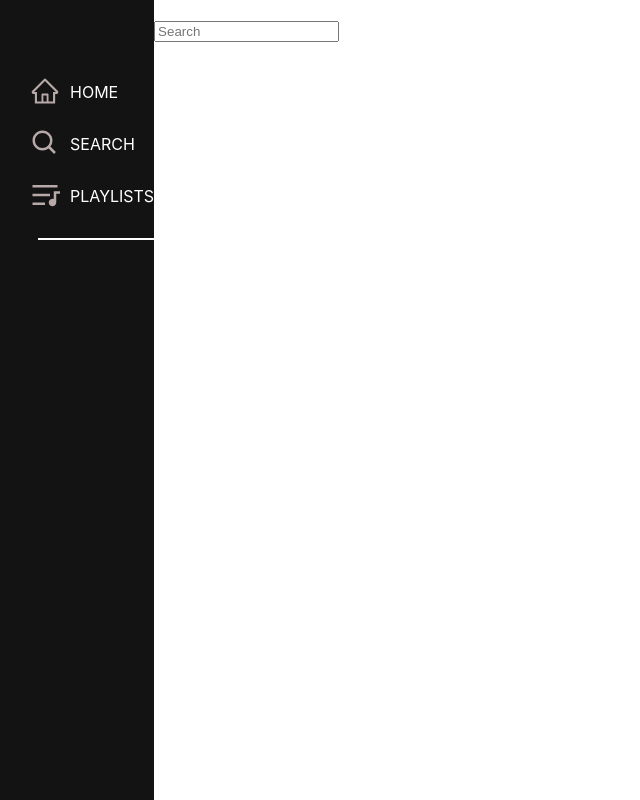
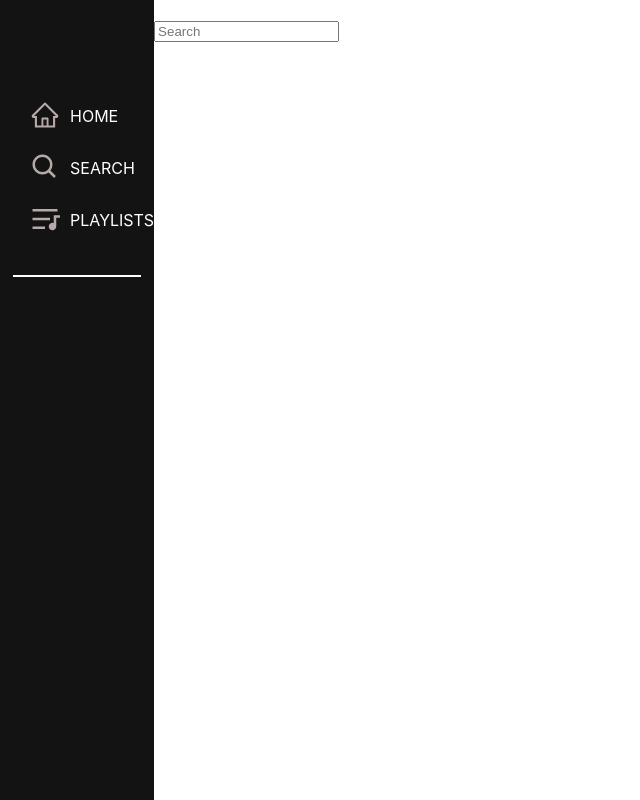
Before and after one commit to talentedasian/spotify-clone-jos-front, a React (Create React App) app: page / in a window 1280 px wide. Shown: the whole page, without its empty margins (0-640 px from the left). Built offline with nearby package versions, Linux system fonts and the light colour scheme.

Commit message:
added border in side bar

```diff
--- a/src/App.css
+++ b/src/App.css
@@ -1,6 +1,7 @@
 .App {
   height: 100vh;
   width: 100vw;
+  font-family: -apple-system, BlinkMacSystemFont, 'Segoe UI', Roboto, Oxygen, Ubuntu, Cantarell, 'Open Sans', 'Helvetica Neue', sans-serif;
 }
 
 .main-component {
@@ -8,25 +9,22 @@
   width: 100vw;
   display: flex;
   flex-direction: row;
-  flex-wrap: nowrap;
+  flex-wrap: wrap;
 }
 
 .side-bar {
   display: flex;
   flex: 1.2 auto 0;
-  flex-direction: row;
+  flex-direction: column;
   min-height: 100vh;
   background-color: rgb(20, 19, 19);
 }
 
-.sidebar-border {
-
-  margin: auto auto auto auto;
-}
-
-.sidebar-border-div {
-  margin-left: 38px;
-  border: 0.1px solid white;
+.sidebar-border{
+  margin: auto;
+  border: 1px solid white;
+  width: 82%;
+  margin-top: 13px;
 }
 
 .search-item {
@@ -45,6 +43,7 @@
   padding-left: 30px;
   color: white;
   text-decoration: none;
+  margin-top: 40px;
 }
 
 .icons-container p {
--- a/src/components/Sidebar.js
+++ b/src/components/Sidebar.js
@@ -1,4 +1,4 @@
-import { BrowserRouter, Link } from 'react-router-dom'
+import { Link } from 'react-router-dom'
 import { BiSearch } from 'react-icons/bi';
 import { RiPlayListFill } from 'react-icons/ri';
 import {  AiOutlineHome } from 'react-icons/ai';
@@ -7,16 +7,16 @@ function Sidebar () {
 
 
     return (
-        <div>
+        <div className="side-bar">
             <ul className="icons-container">
                 <li className="icon-home-container">
-                    <Link to="/Home" className="icon-container">
+                    <Link to="/home" className="icon-container">
                         <AiOutlineHome size="30px" className="icons icon-home"/>
                         <p>HOME</p>
                     </Link>
                 </li>
                 <li className="icon-search-container">
-                    <Link to="/Search" className="icon-container">
+                    <Link to="/search" className="icon-container">
                         <BiSearch size="30px" className="icons icon-search" />
                         <p className="icon-search-text">SEARCH</p>
                     </Link>
@@ -30,10 +30,9 @@ function Sidebar () {
             </ul>
 
             <div className="sidebar-border">
-                <div className="sidebar-border-div">
 
-                </div>
             </div>
+
 
         </div>
 
--- a/src/components/mainComponent.js
+++ b/src/components/mainComponent.js
@@ -9,13 +9,8 @@ function MainComponent () {
 
     return (
         <div className="main-component">
-            <div className="side-bar">
                 <Sidebar />
-            </div>
-            <div className="search-item">
-                <SearchItem searchBar={isSearchBar}/>
-            </div>
-
+                <SearchItem searchBar={isSearchBar} />
         </div>
 
 
--- a/src/components/searchItem.js
+++ b/src/components/searchItem.js
@@ -3,7 +3,7 @@
 function SearchItem () {
 
     return (
-        <div>
+        <div className="search-item">
             <div className="search-bar-container">
                 <input type="text" placeholder="Search" className="search-bar" />
             </div>
```
Also changed, not shown: src/components/logo.png (added), 1 other file (tests, documents, lock files or other folders).
